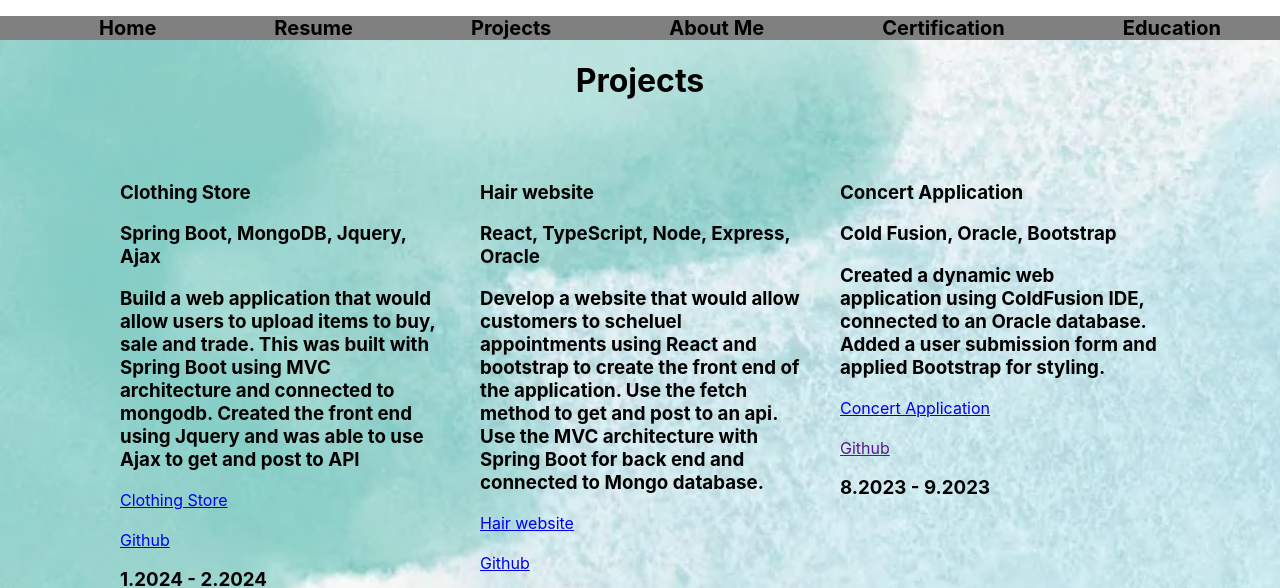
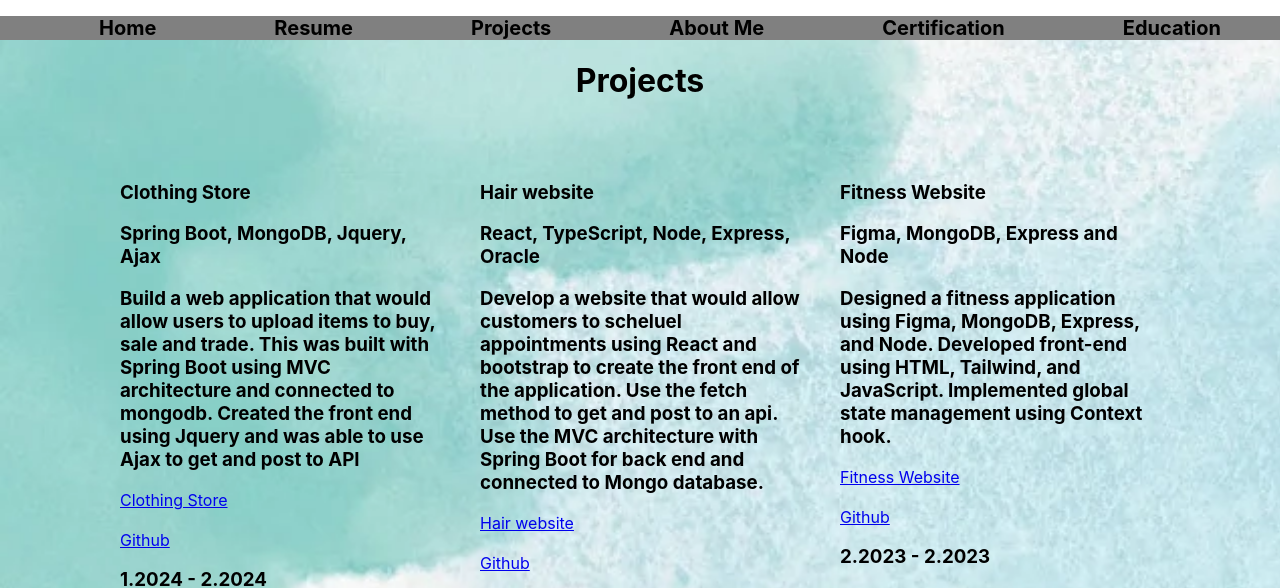
Before and after one commit to mtravers1/MyPortfolio, a React (Create React App) app: page /projects in a window 1280 px wide. Shown: the top 588 px of the page. Built offline with nearby package versions, Linux system fonts and the light colour scheme.

Commit message:
work in progress

```diff
--- a/src/projects.js
+++ b/src/projects.js
@@ -33,13 +33,13 @@ enddate:2.2024},
 // git:"",
 // startdate:2.2023,
 // enddate:2.2023},
-{id:3, name:"Concert Application",
-tools:"Cold Fusion, Oracle, Bootstrap",
-description:"Created a dynamic web application using ColdFusion IDE, connected to an Oracle database. Added a user submission form and applied Bootstrap for styling.",
-link:"No Link",
-git:"",
-startdate:8.2023,
-enddate:9.2023},
+// {id:3, name:"Concert Application",
+// tools:"Cold Fusion, Oracle, Bootstrap",
+// description:"Created a dynamic web application using ColdFusion IDE, connected to an Oracle database. Added a user submission form and applied Bootstrap for styling.",
+// link:"No Link",
+// git:"",
+// startdate:8.2023,
+// enddate:9.2023},
 {id:4, name:"Fitness Website", tools:"Figma, MongoDB, Express and Node", description:"Designed a fitness application using Figma, MongoDB, Express, and Node. Developed front-end using HTML, Tailwind, and JavaScript. Implemented global state management using Context hook.", link:"No Link", git:"https://github.com/mtravers1/MyPortfolio", startdate:2.2023, enddate:2.2023},
 {id:5, name:"IGotchabailbonds Website", tools:"NextJs, Redux, Postman, Javascript, Html, CSS, Tailwind", description:"Created a Jail Bonds website using Next JS, TypeScript, and Tailwind. Set up a JSON server, connect login/registration to the endpoint using Axios. Utilized Redux for language conversion.", link:"https://www.i-gotchabailbonds.com/", image:"./quikin.png", git:"", startdate:1.2023, enddate:2.2024},
 {id:6, name:"Quik-Influence Marketplace Website", tools:"NextJs, TypeScript, Tailwind", description:"Assisted in the development of an online retail marketplace using ReactJS and TypeScript. Added CSS changes, login/register pages, and deployed through AWS Amplify.", link:"https://www.quikinfluence.com/", image:"./quikin.png", git:"", startdate:12.2022, enddate:1.2023},
```
